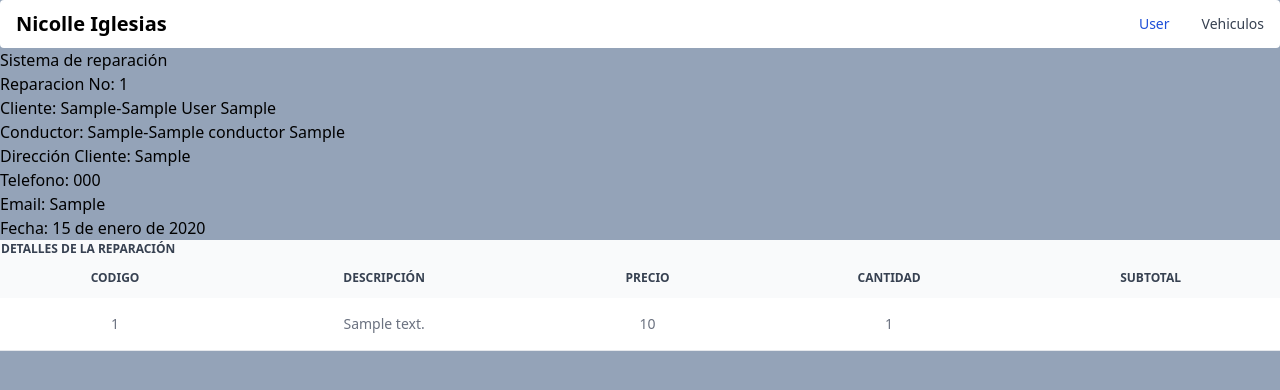
After one commit to Nicoligle26/transporcar, a Django app: page /reparacion/1 in a window 1280 px wide. The commit adds this page. Shown: the top 390 px of the page. Run offline with Django 4.2, Linux system fonts and the light colour scheme; tables that the repository leaves empty hold one stand-in row (values such as "Sample post"); some libraries are stand-ins or nearby versions.

Commit message:
punto numero 3

```diff
--- a/reparaciones/views.py
+++ b/reparaciones/views.py
@@ -1,3 +1,14 @@
 from django.shortcuts import render
+from django.http import HttpResponse
+from reparaciones.models import Reparacion, Detalle
 
 # Create your views here.
+
+def index(request):
+    return render(request, 'home.html')
+
+def show(request, id):
+    reparacion = Reparacion.objects.filter(vehiculo=id).last()
+    detalles = Detalle.objects.filter(reparacion=reparacion)
+    data = {'reparacion': reparacion, 'detalles': detalles}
+    return render(request, 'reparacion.html', data)
--- a/templates/index.html
+++ b/templates/index.html
@@ -11,6 +11,24 @@
 </head>
 
 <body class="font-sans bg-slate-400">
+    <nav class="bg-white border-gray-200 px-2 sm:px-4 py-2.5 rounded dark:bg-gray-800">
+        <div class="container flex flex-wrap justify-between items-center mx-auto">
+        <a href="" class="flex items-center">
+            <span class="self-center text-xl font-semibold whitespace-nowrap dark:text-white">Nicolle Iglesias</span>
+        </a>
+        <div class="hidden justify-between items-center w-full md:flex md:w-auto md:order-1" id="mobile-menu-3">
+          <ul class="flex flex-col mt-4 md:flex-row md:space-x-8 md:mt-0 md:text-sm md:font-medium">
+            <li>
+              <a href="/users" class="block py-2 pr-4 pl-3 text-white bg-blue-700 rounded md:bg-transparent md:text-blue-700 md:p-0 dark:text-white" aria-current="page">User</a>
+            </li>
+            <li>
+              <a href="/vehiculos" class="block py-2 pr-4 pl-3 text-gray-700 border-b border-gray-100 hover:bg-gray-50 md:hover:bg-transparent md:border-0 md:hover:text-blue-700 md:p-0 md:dark:hover:text-white dark:text-gray-400 dark:hover:bg-gray-700 dark:hover:text-white md:dark:hover:bg-transparent dark:border-gray-700">Vehiculos</a>
+            </li>
+          </ul>
+        </div>
+        </div>
+      </nav>
+
     {%block content%}
 
 
--- /dev/null
+++ b/templates/reparacion.html
@@ -0,0 +1,49 @@
+{% extends 'index.html' %}
+{% block content %}
+
+<div>
+    <h1>Sistema de reparación</h1>
+
+    <div>
+       <h2>Reparacion No: {{reparacion.id}}</h2>
+       <h2>Cliente: {{reparacion.vehiculo.usuario.documento}}-{{reparacion.vehiculo.usuario.nombres}} {{reparacion.vehiculo.usuario.apellidos}}</h2>
+       <h2>Conductor: {{reparacion.vehiculo.conductor.documento}}-{{reparacion.vehiculo.conductor.nombres}} {{reparacion.vehiculo.conductor.apellidos}}</h2>
+       <h2>Dirección Cliente: {{reparacion.vehiculo.usuario.direccion}}</h2>
+       <h2>Telefono: {{reparacion.vehiculo.usuario.telefono}}</h2>
+       <h2>Email: {{reparacion.vehiculo.usuario.correo}}</h2>
+       <h2>Fecha: {{reparacion.fecha}}</h2>
+    </div>
+</div>
+
+<div>
+    <table class="w-full text-sm text-left text-gray-500 dark:text-gray-400">
+        <thead class="text-xs text-gray-700 uppercase bg-gray-50 dark:bg-gray-700 dark:text-gray-400">
+            <tr>
+                <th colspan="5">Detalles de la reparación</th>
+            </tr>
+            <tr>
+                <th scope="col" class="px-6 py-3 text-center">Codigo</th>
+                <th scope="col" class="px-6 py-3 text-center">Descripción</th>
+                <th scope="col" class="px-6 py-3 text-center">Precio</th>
+                <th scope="col" class="px-6 py-3 text-center">Cantidad</th>
+                <th scope="col" class="px-6 py-3 text-center">Subtotal</th>
+            </tr>
+        </thead>
+
+        <tbody>
+            {% for reg in detalles %}
+            <tr
+                class="border-b dark:bg-gray-800 dark:border-gray-700 odd:bg-white even:bg-gray-50 odd:dark:bg-gray-800 even:dark:bg-gray-700">
+                <td class="px-6 py-4 text-center">{{reg.id}}</td>
+                <td class="px-6 py-4 text-center">{{reg.servicio.descripcion}}</td>
+                <td class="px-6 py-4 text-center">{{reg.costo}}</td>
+                <td class="px-6 py-4 text-center">{{reg.cantidad}}</td>
+                <td></td>
+            </tr>
+            {% endfor %}
+        </tbody>
+    </table>
+</div>
+
+
+{% endblock %}
--- a/transporcar/settings.py
+++ b/transporcar/settings.py
@@ -107,7 +107,7 @@ AUTH_PASSWORD_VALIDATORS = [
 # Internationalization
 # https://docs.djangoproject.com/en/4.0/topics/i18n/
 
-LANGUAGE_CODE = 'en-us'
+LANGUAGE_CODE = 'es'
 
 TIME_ZONE = 'UTC'
 
--- a/transporcar/urls.py
+++ b/transporcar/urls.py
@@ -18,9 +18,11 @@ from django.contrib import admin
 from django.urls import path
 from vehiculos.views import list
 from personas.views import getUsers, getVehiculos
+from reparaciones.views import show
 urlpatterns = [
     path('admin/', admin.site.urls),
-    path('vehiculo/', list),
+    path('vehiculos/', list),
     path('users/', getUsers),
-    path('list_user/', getVehiculos)
+    path('list_user/', getVehiculos),
+    path('reparacion/<id>', show)
 ]
```
Also changed, not shown: personas/views.py (+4 -3 lines), templates/listado_user.html (+5 -10 lines), django.png, templates/listado_reparacion.html (deleted).
